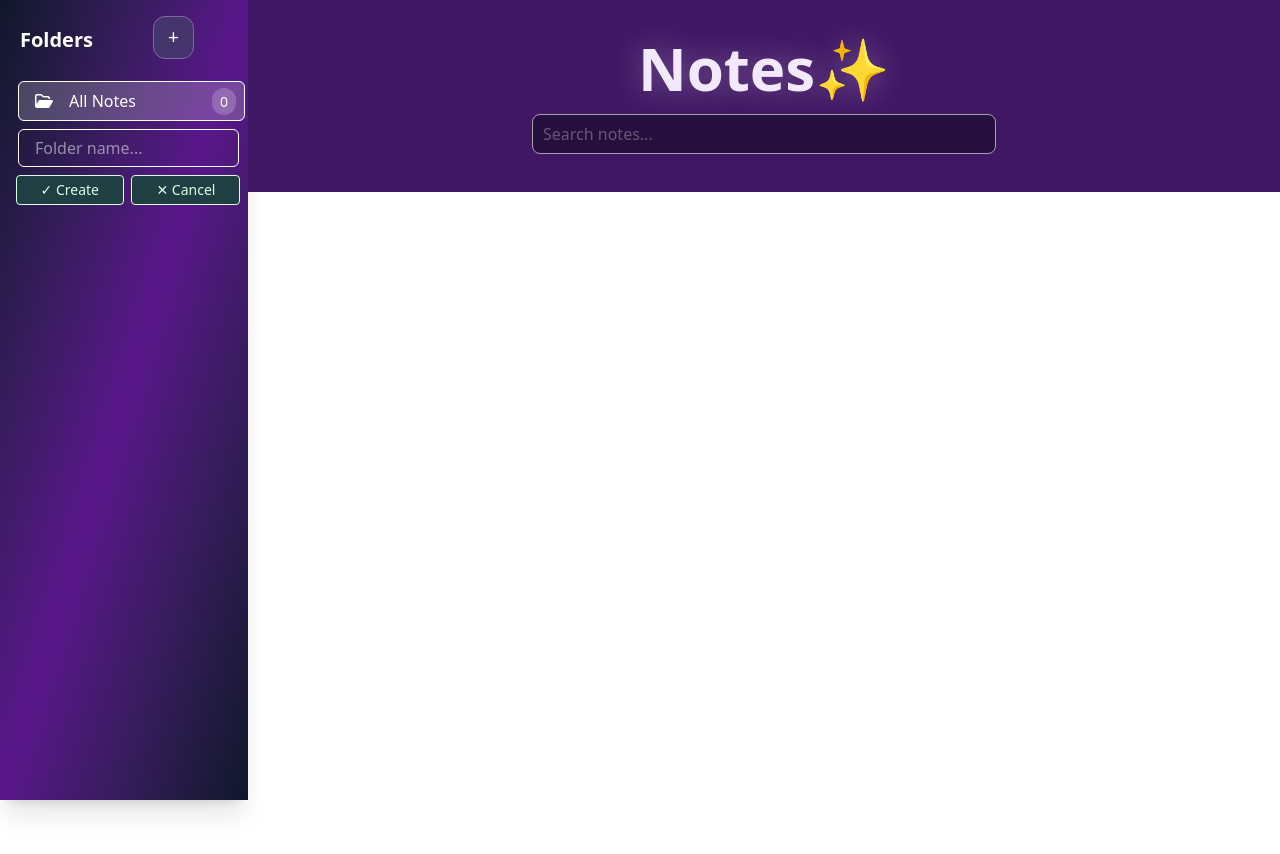
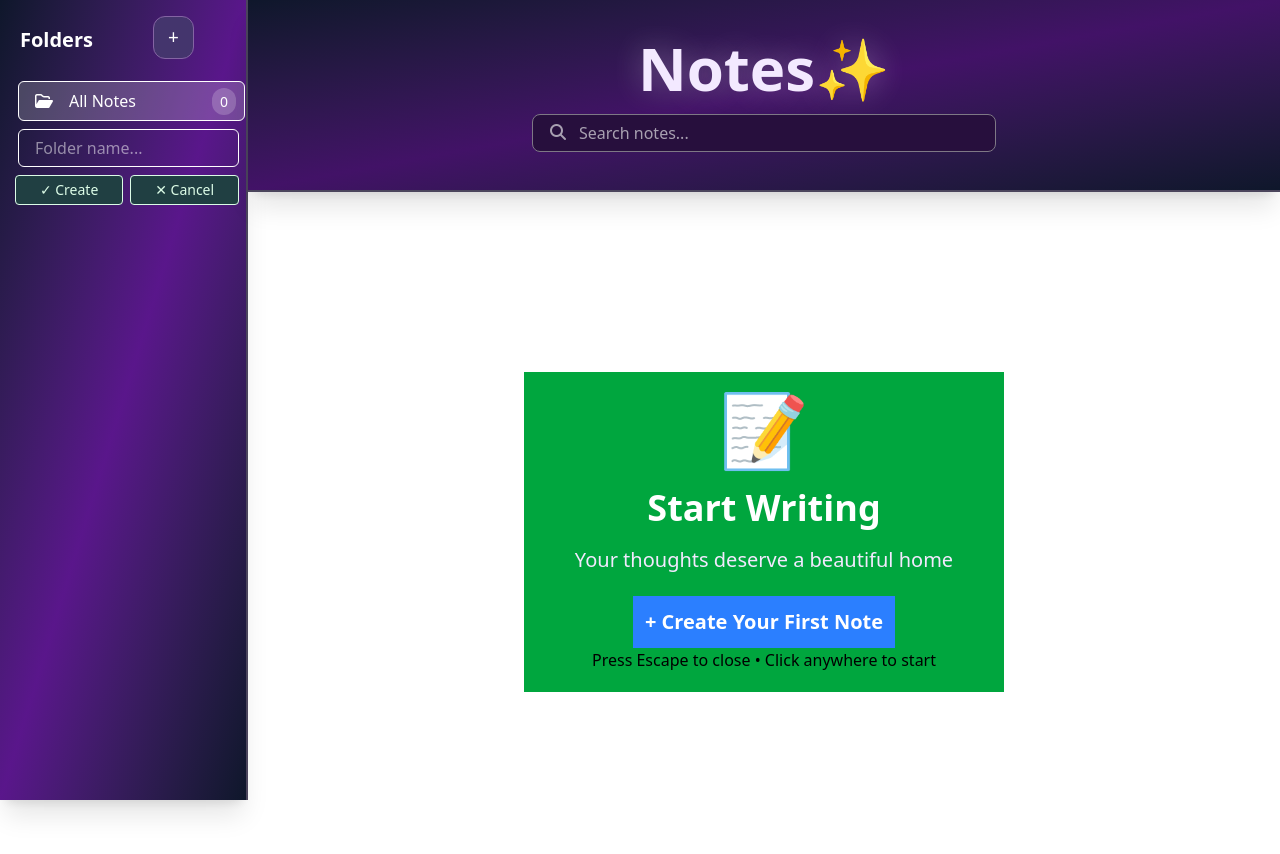
Before and after one commit to NwakanmaEmmanuel/Mini-Note-Board, a React (Vite) app: page / in a window 1280 px wide. Shown: the top 854 px of the page. Before the commit the page ends 800 px from the top, so only its background shows below. Built offline with nearby package versions, Linux system fonts and the light colour scheme.

Commit message:
Main added

```diff
--- a/src/App.jsx
+++ b/src/App.jsx
@@ -6,13 +6,11 @@ import Header from './components/Header'
 function App() {
 
   return (
-    <>
     <div className='flex '>
       <Sidebar/>
       <Header/>
     </div>
 
-    </>
   )
 }
 
--- a/src/components/Header.jsx
+++ b/src/components/Header.jsx
@@ -1,20 +1,26 @@
 import React from 'react'
+import Main from './Main'
 
-export default function Main() {
+export default function Header() {
   return (
-    <div className='bg-[#401765]  flex flex-1 h-48 items-center justify-center flex-col
+    <div className='flex-1'>
+      <div className='bg-linear-to-br from-slate-900 via-[#421267] to-slate-900  shadow-xl backdrop-blur-lg border-b-2 border-[#4b455c] outline-0  flex flex-1 h-48 items-center justify-center flex-col
 
       '>
           <h1 className='mb-4 text-shadow-[0_0_30px_rgba(255,255,255,0.3)] text-6xl text-[#f3e9ff] font-black '>Notes✨</h1>
-        <div>
+          <div className='relative'>
+            <i className="fas fa-search absolute left-4.5 bottom-3 z-50 text-[#a8a0b1]"></i>
               <input
                 type="text"
                 name=""
                 placeholder='Search notes...'
-              className='w-116 h-10 p-2.5 bg-[#270f3d] border text-[#a8a0b1] rounded-lg '
+                className='w-116 h-9.5 p-2.5 pl-11.5 outline-0  bg-[#270f3d] border-[#7e7885] border-[0.3px] text-white placeholder:text-[#a8a0b1] rounded-lg '
               />
           </div>
       </div>
+    <Main/>
+    </div>
+
   )
 }
 
@@ -25,7 +31,8 @@ export default function Main() {
 //       className="search"
 
 //       type="text"
-//       placeholder="Search movies..."
+//       placeholder="Search movies..."#4e1976 oklch(38.1% 0.176 304.987);
+
 //       value={query}
 //       onChange={(e) => setQuery(e.target.value)}
 //       ref={inputEl}
--- /dev/null
+++ b/src/components/Main.jsx
@@ -0,0 +1,22 @@
+
+function Main() {
+  return (
+    <div className="p-10 flex items-center justify-center">
+
+        <div className="p-5 bg-green-600 w-120 m-[140px] items-center flex flex-col justify-center">
+
+            <div className="text-7xl mb-6">📝</div>
+            <h1 className="text-4xl font-bold text-white mb-4.5">Start Writing</h1>
+            <p className="font-medium text-xl text-[#f3e9ff] mb-5.5">Your thoughts deserve a beautiful home</p>
+            <button className="p-3 bg-blue-500 text-white text-xl font-bold">
+                <span>+</span> Create Your First Note
+            </button>
+            <p>Press Escape to close • Click anywhere to start</p>
+
+        </div>
+
+    </div>
+  )
+}
+
+export default Main
--- a/src/components/Sidebar.jsx
+++ b/src/components/Sidebar.jsx
@@ -2,7 +2,7 @@ import React from 'react'
 
 function Sidebar() {
   return (
-    <div className='bg-linear-to-br from-slate-900 via-purple-900 to-slate-900  shadow-xl backdrop-blur-lg  w-[248px] h-screen'>
+    <div className='bg-linear-to-br from-slate-900 via-purple-900 to-slate-900  shadow-xl backdrop-blur-lg border-r-2 border-[#4b455c]  w-[248px] h-screen'>
       <div className='flex gap-[60px] py-4 pl-5 items-center mb-2 '>
           <h3 className='text-xl text-white font-bold  '>Folders</h3>
           <button className=" text-[19px] px-3.5 py-1.5 text-white p-4 bg-[#44356d] rounded-xl outline-0  border border-[#8464a3] mb-1.5 hover:bg-[#392c54] ">+</button>
```
Lines whose indentation alone changed are shown as unchanged.
